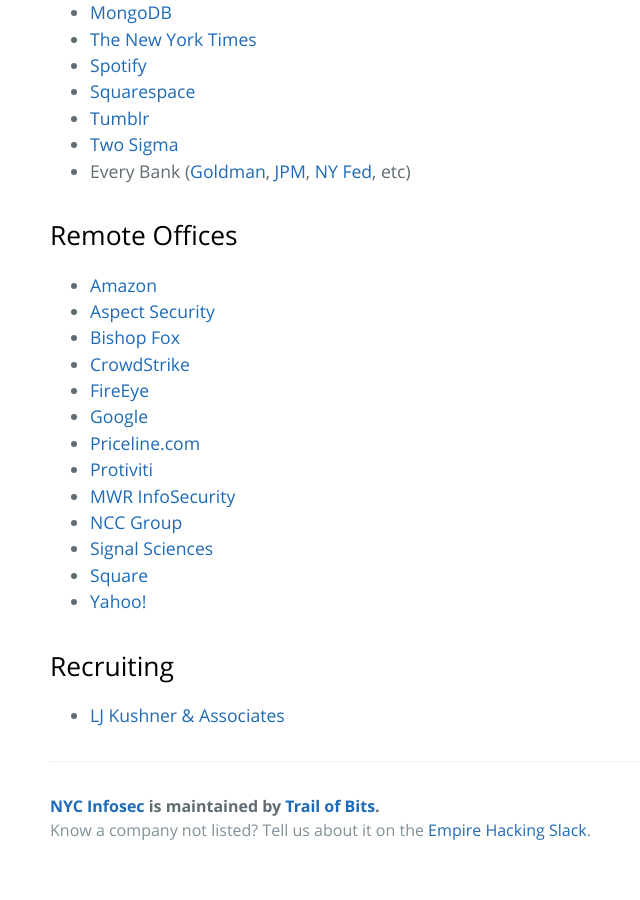
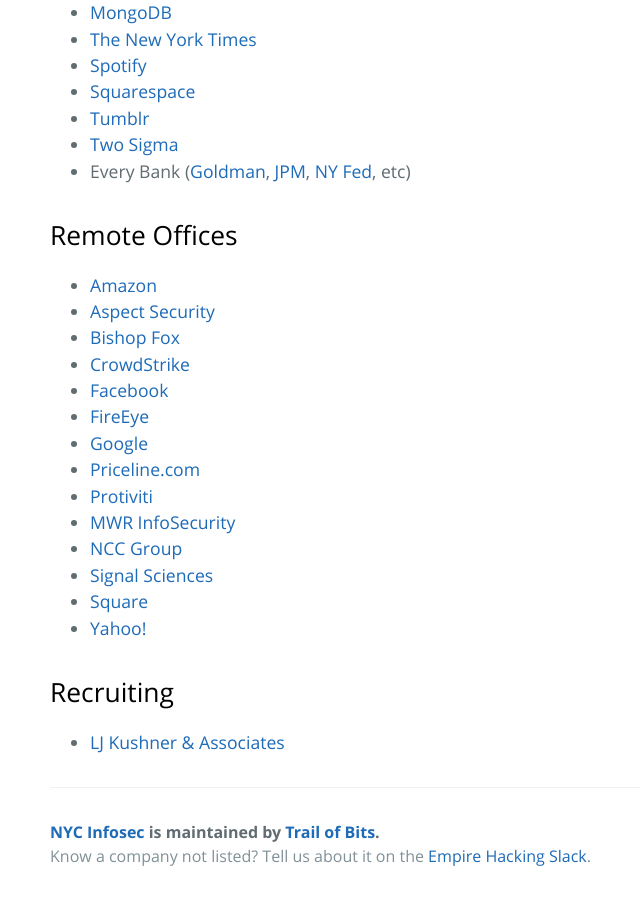
Before and after one commit to trailofbits/nyc-infosec, a Jekyll site: the page built from companies.md, in a window 1280 px wide and 900 px high, scrolled down 1947 px. Shown: the whole window, without its empty margins (174-814 px from the left). Built offline with Jekyll 4.4.1, drawn with Linux system fonts in a browser that asks for light colours; our own code applies the rules of GitHub Pages for plain Markdown files; before the commit the page ends 2821 px from its top, so only the background shows below that.

Commit message:
facebook started a security team in nyc

```diff
--- a/companies.md
+++ b/companies.md
@@ -76,6 +76,7 @@
 * [Aspect Security](http://www.aspectsecurity.com/)
 * [Bishop Fox](https://www.bishopfox.com/)
 * [CrowdStrike](https://www.crowdstrike.com/)
+* [Facebook](https://www.facebook.com/)
 * [FireEye](https://www.fireeye.com/)
 * [Google](https://www.google.com/)
 * [Priceline.com](https://www.priceline.com/)
```
